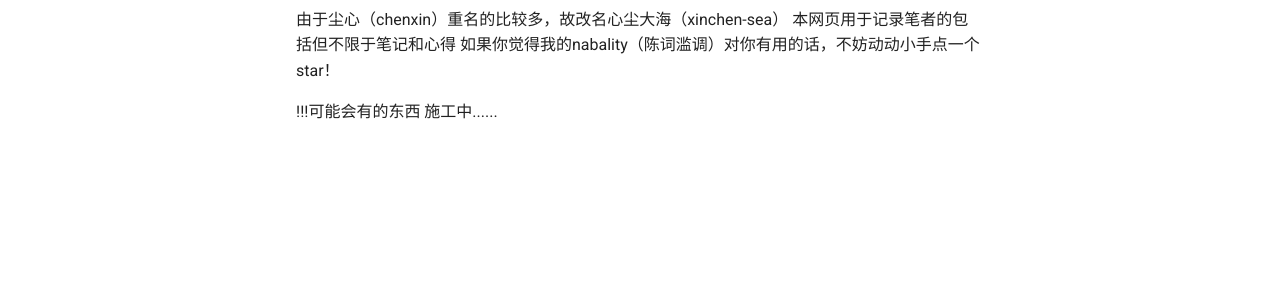
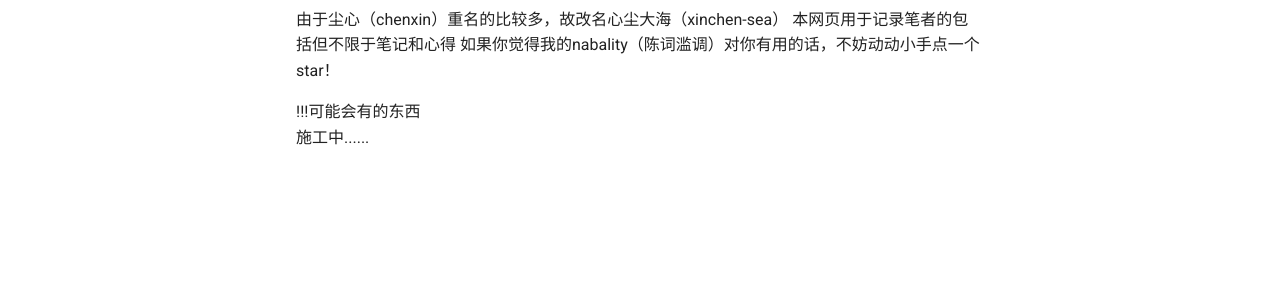
Before and after one commit to xinchen-sea/xinchen-sea.github.io, an MkDocs documentation site: the page built from docs/index.md, in a window 1280 px wide. Shown: the part 173-466 px from the top of the page. Built offline with MkDocs 1.6.1 and Material for MkDocs 9.7.7, drawn with Linux system fonts in a browser that asks for light colours; plug-ins that fetch from the network failed and are left out; comment, search, counter and statistics services are not loaded.

```diff
--- a/docs/index.md
+++ b/docs/index.md
@@ -5,5 +5,5 @@
 如果你觉得我的nabality（陈词滥调）对你有用的话，不妨动动小手点一个star！
 
 
-!!!可能会有的东西
+!!!可能会有的东西<br>
    施工中......
```
